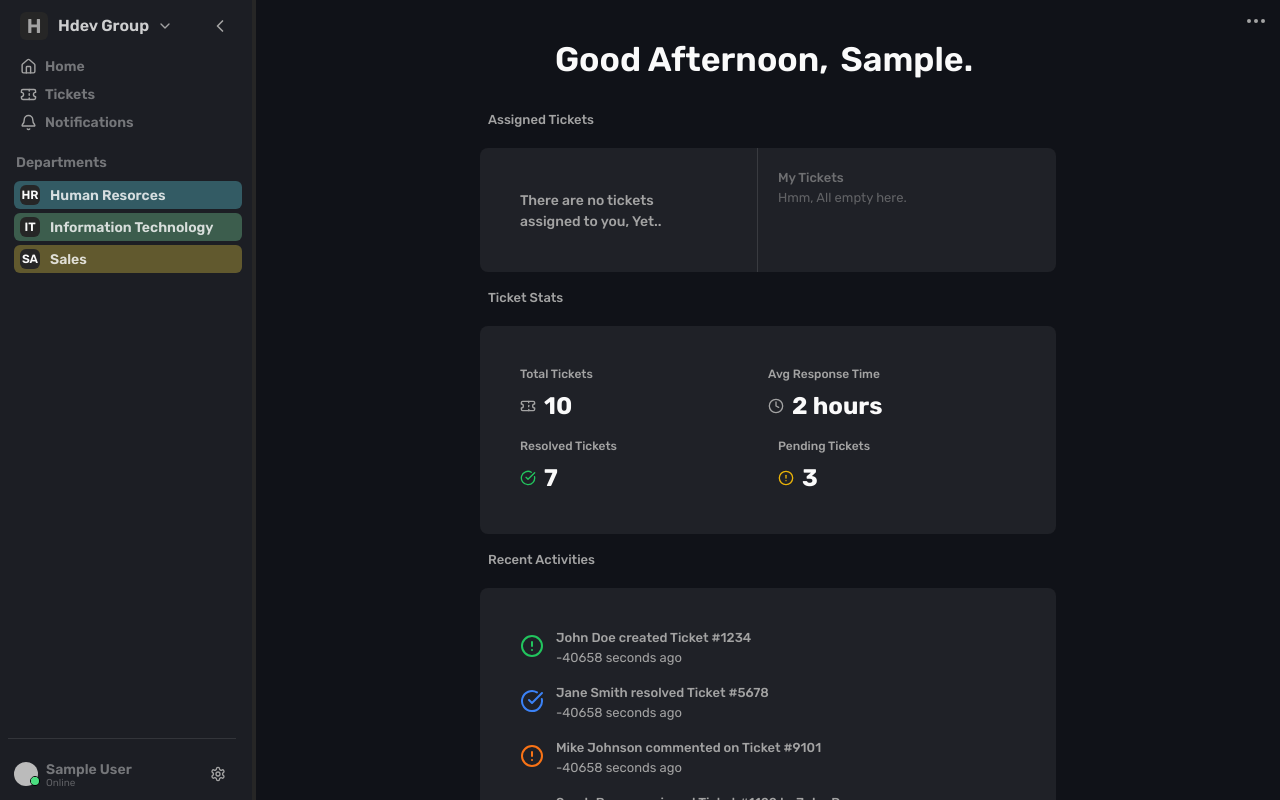
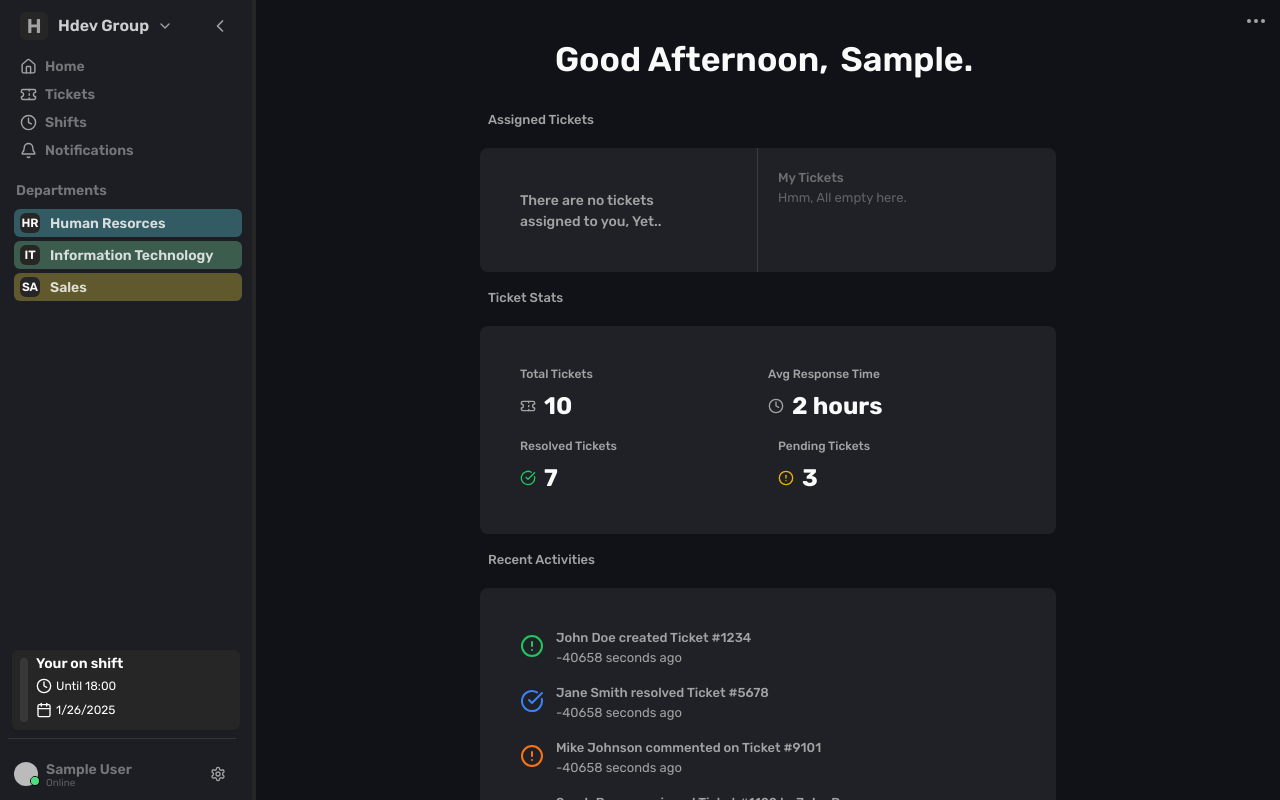
Before and after one commit to Hdev-Group/TrackIt, a Next.js app: page /dashboard in a window 1280 px wide. Built offline with nearby package versions, Linux system fonts and the light colour scheme; no server answers; sample sign-in values are in the browser's storage; a web font is replaced by a local one.

Commit message:
Update branding in sign-in and sign-up pages; add shift progress indicator to sidebar

```diff
--- a/src/app/auth/(signin)/signin/signIn.tsx
+++ b/src/app/auth/(signin)/signin/signIn.tsx
@@ -49,15 +49,15 @@ export default function Page() {
 
   return (
     <body>
-      <title>Sign In | TeamMate</title>
+      <title>Sign In | TrackIt</title>
       <main className="flex flex-col md:flex-row justify-between items-start h-screen bg-background">
       <div className='mx-auto md:px-10 h-screen flex flex-col w-full'>
         <div className='w-full h-20 md:px-0 px-3 py-3 flex items-center justify-between'>
             <a href='/'>
-              <img src="/wordmarks/light-removebg-preview.png" className='w-auto h-10'></img>
+              <img src="/trackitlogo/light/wordmark.png" className='w-auto h-10'></img>
             </a>
             <div className='flex flex-row gap-4 items-center'>
-              <p className='text-muted-foreground text-sm'>New to TeamMate?</p>
+              <p className='text-muted-foreground text-sm'>New to TrackIt?</p>
               <Button
                 variant='ghost-side-fill'
                 className='border-muted'
--- a/src/app/auth/(signup)/signup/signUp.tsx
+++ b/src/app/auth/(signup)/signup/signUp.tsx
@@ -54,7 +54,7 @@ export default function Page() {
       <div className='mx-auto md:px-10 h-screen flex flex-col w-full'>
         <div className='w-full h-20 md:px-0 px-3 py-3 flex items-center justify-between'>
             <a href='/'>
-              <img src="/wordmarks/light-removebg-preview.png" className='w-auto h-10'></img>
+              <img src="/trackitlogo/light/wordmark.png" className='w-auto h-10'></img>
             </a>
             <div className='flex flex-row gap-4 items-center'>
               <p className='text-muted-foreground text-sm'>Already have an account?</p>
--- a/src/app/indexPage.tsx
+++ b/src/app/indexPage.tsx
@@ -2,6 +2,7 @@
 import { motion } from "framer-motion"
 import Header from "@/components/header/header";
 import Button from "@/components/button/button";
+import { Loader2, Lock, RotateCw } from "lucide-react";
 
 export default function Home() {
 
@@ -68,21 +69,22 @@ export default function Home() {
           <div className="flex flex-col items-center justify-center w-full">
             <div className="bg-gradient-to-r movegradient w-full h-4 z-0 flex items-center justify-center backdrop-blur-md blur-[3rem]"/>
             <div className="w-full h-auto bg-background rounded-2xl z-10 flex flex-col items-start justify-start">
-              <div className="w-full items-center justify-between flex px-3 flex-row pt-1">
+              <div className="w-full items-center h-14 justify-between flex px-3 flex-row pt-1">
                 <div className=" h-10 justify-start gap-1 flex items-center">
                   <div className="w-3 h-3 bg-red-500 hover:bg-red-600 transition-all rounded-full" />
                   <div className="w-3 h-3 bg-yellow-500 hover:bg-yellow-600 transition-all rounded-full" />
                   <div className="w-3 h-3 bg-green-500 hover:bg-green-600 transition-all rounded-full" />
                 </div>
                 <div className="flex flex-row items-center w-full justify-center">
-                  <div className="px-4 text-muted-foreground text-sm z-50 bg-white/5 flex items-center justify-center rounded-lg">
-                    <p className="">https://trackit.hdev.uk</p>
+                  <div className="px-4 gap-2 w-1/2 text-muted-foreground justify-between text-md z-50 py-1 bg-white/20 flex items-center rounded-lg">
+                    <Lock className="w-4" />
+                    <p className="">trackit.hdev.uk</p>
+                    <RotateCw className="w-4" />
                   </div>
                 </div>
                 <div className=""></div>
               </div>
               <div className="w-full border-hidden">
-                <img src="https://i.pinimg.com/originals/dd/5a/6b/dd5a6bebdb5854f9d988abd62ec8e121.jpg" alt="img" className="w-full rounded-b-lg border-hidden h-auto" />
               </div>
             </div>
           </div>
--- a/src/components/sidebar/sidebar.tsx
+++ b/src/components/sidebar/sidebar.tsx
@@ -1,6 +1,6 @@
 
 import { useEffect, useRef, useState } from "react";
-import { Bell, ChevronDown, ChevronLeft, Home, Settings, Ticket, TicketCheck } from "lucide-react";
+import { Bell, Calendar, ChevronDown, ChevronLeft, Clock, Home, Settings, Ticket, TicketCheck } from "lucide-react";
 import { Avatar, AvatarFallback, AvatarImage } from "../ui/avatar";
 import { User } from "firebase/auth";
 
@@ -122,6 +122,10 @@ export default function LockedSidebar({user}: {user: User | null}) {
                                     <Ticket className="w-[17px] h-[17px] text-muted-foreground" />
                                     <p className="text-foreground/40 text-[14px] font-semibold ml-2">Tickets</p>
                                 </div>
+                                <div className="w-full h-7 mx-1.5 py-0.5 px-1.5 flex hover:bg-neutral-300/10 cursor-pointer rounded-md items-center">
+                                    <Clock className="w-[17px] h-[17px] text-muted-foreground" />
+                                    <p className="text-foreground/40 text-[14px] font-semibold ml-2">Shifts</p>
+                                </div>
                                 <div className="w-full h-7 mx-1.5 py-0.5 px-1.5 flex hover:bg-neutral-300/10 cursor-pointer rounded-md items-center just">
                                     <Bell className="w-[17px] h-[17px] text-muted-foreground" />
                                     <p className="text-foreground/40 text-[14px] font-semibold ml-2">Notifications</p>
@@ -158,6 +162,8 @@ export default function LockedSidebar({user}: {user: User | null}) {
                                 </div>
                             </div>
                         </div>
+                        <div>
+                        <ShiftIndicator />
                         <div className="border-t select-none border-foreground/10 w-full mt-2 py-2 px-1.5 flex flex-col items-start">
                             <div className="flex flex-row w-full justify-between group items-center mt-2" onClick={() => setOpenedProfile(true)}>
                             <div className="flex flex-row relative items-center">
@@ -178,6 +184,7 @@ export default function LockedSidebar({user}: {user: User | null}) {
                                 <Settings className="w-4 h-4 text-muted-foreground" />
                             </div>
                             </div>
+                        </div>
                         </div>
                     </div>
                 </div>
@@ -253,6 +260,44 @@ export default function LockedSidebar({user}: {user: User | null}) {
     );
 }
 
+function ShiftIndicator() {
+    const [progress, setProgress] = useState(0)
+
+    useEffect(() => {
+      const updateProgress = () => {
+        const now = new Date()
+        const start = new Date(now.getFullYear(), now.getMonth(), now.getDate(), 9, 0, 0) // 9:00 AM
+        const end = new Date(now.getFullYear(), now.getMonth(), now.getDate(), 18, 0, 0) // 6:00 PM
+        const total = end.getTime() - start.getTime()
+        const elapsed = now.getTime() - start.getTime()
+        setProgress(Math.min(Math.max((elapsed / total) * 100, 0), 100))
+      }
+
+      updateProgress()
+      const interval = setInterval(updateProgress, 60000)
+
+      return () => clearInterval(interval)
+    }, [])
+
+    return (
+      <div className="bg-muted cursor-pointer hover:bg-muted-foreground/20 transition-all rounded-md flex-col shadow-sm px-2 py-2 max-w-sm w-full h-20 ml-1">
+        <div className="flex flex-row items-end w- h-full gap-2">
+            <div className="bg-muted-foreground/15 h-full w-2 rounded-lg">
+                <div
+                    className="bg-blue-600 w-2 rounded-full transition-all duration-1000 ease-in-out"
+                    style={{ height: `${progress}` }}
+                />
+            </div>
+          <div className="flex flex-col items-start w-full justify-center">
+            <h1 className="text-white text-sm font-semibold mt-3">Your on shift</h1>
+            <p className="text-white text-xs font-normal flex flex-row gap-1 items-center"><Clock className="w-4" /> Until 18:00</p>
+            <p className="text-white text-xs font-normal flex flex-row gap-1 items-center"><Calendar className="w-4" /> {new Date().toLocaleDateString()}</p>
+          </div>
+        </div>
+      </div>
+    )
+}
+
 function Status({ type, status, size = "sm", profile, position = { left: "left-4", bottom: "bottom-1.5" } }: { type: string, status: "Online" | "Away" | "Busy" | "Offline", size?: "sm" | "md" | "lg", position?: { left: string, bottom: string }, profile?: boolean }) {
     const activityTypes = {
         Online: "bg-green-400",
```
